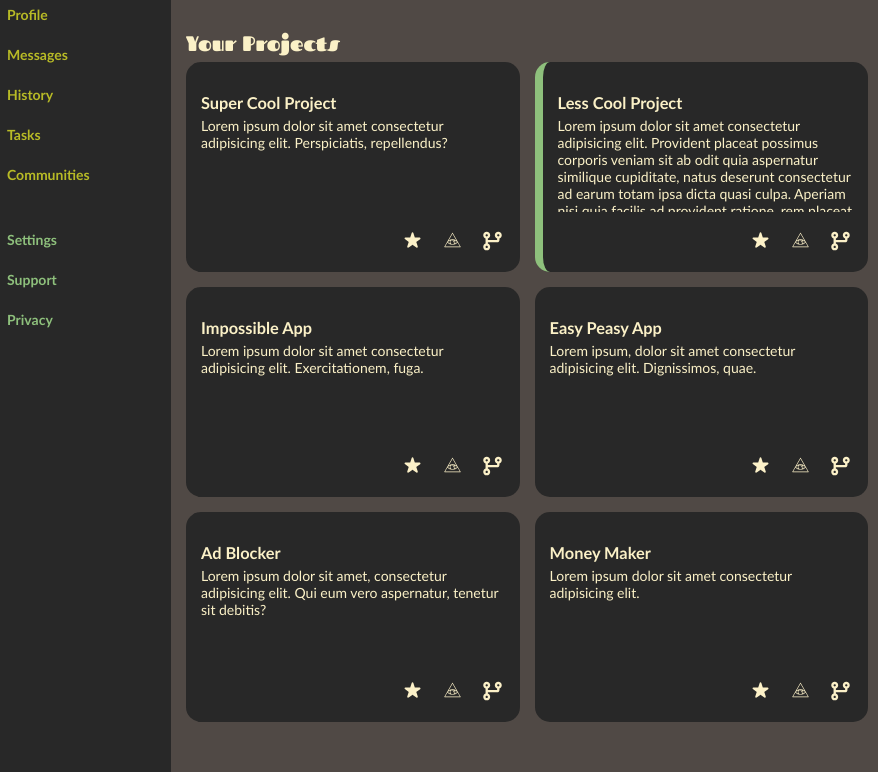
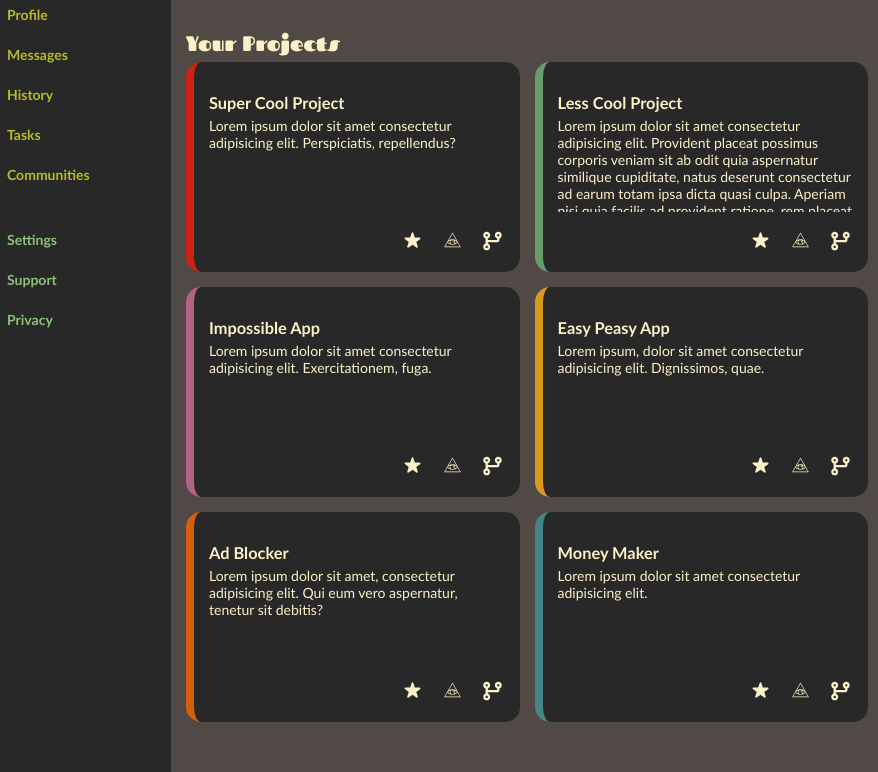
Before and after one commit to emze77/admin-dashboard, a plain HTML site: page index.html in a window 1280 px wide. Shown: the part 141-913 px from the top of the page, 57-935 px from the left. Drawn offline with Linux system fonts and the light colour scheme.

Commit message:
built 0.5: first draft without responsive behavior

```diff
--- a/styles.css
+++ b/styles.css
@@ -254,10 +254,23 @@ img.med {
 				}
 
 
-
+				&:nth-child(1) {
+					border-left: 8px solid var(--red-dim);
+				}
 				&:nth-child(2) {
-					border-left: 8px solid var(--aqua);
-
+					border-left: 8px solid var(--aqua-dim);
+				}
+				&:nth-child(3) {
+					border-left: 8px solid var(--purple-dim);
+				}
+				&:nth-child(4) {
+					border-left: 8px solid var(--yellow-dim);
+				}
+				&:nth-child(5) {
+					border-left: 8px solid var(--orange-dim);
+				}
+				&:nth-child(6) {
+					border-left: 8px solid var(--blue-dim);
 				}
       }
     }
```
